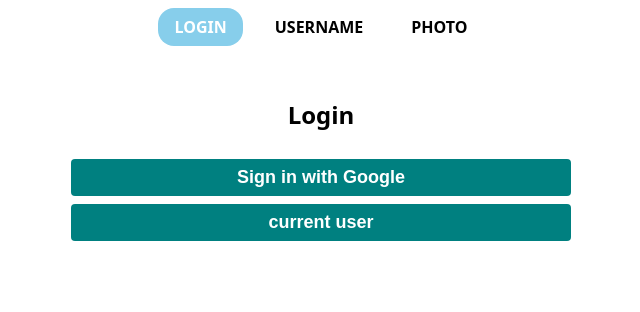
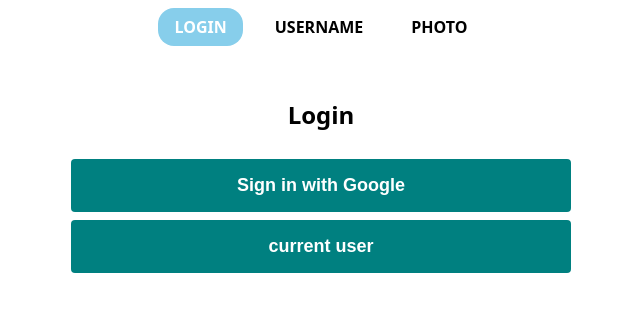
Before and after one commit to cindersax/travel-requeriments, a SvelteKit app: page /login in a window 1280 px wide. Shown: the top 312 px of the page, without its empty margins (319-959 px from the left). Built offline with nearby package versions, Linux system fonts and the light colour scheme; no server answers.

Commit message:
modify button

```diff
--- a/src/components/Button.svelte
+++ b/src/components/Button.svelte
@@ -16,7 +16,7 @@
 
 <style>
     button{
-        padding: 8px 16px;
+        padding: 16px 16px;
         border-radius: 4px;
         background-color: teal;
         color: white;
```
